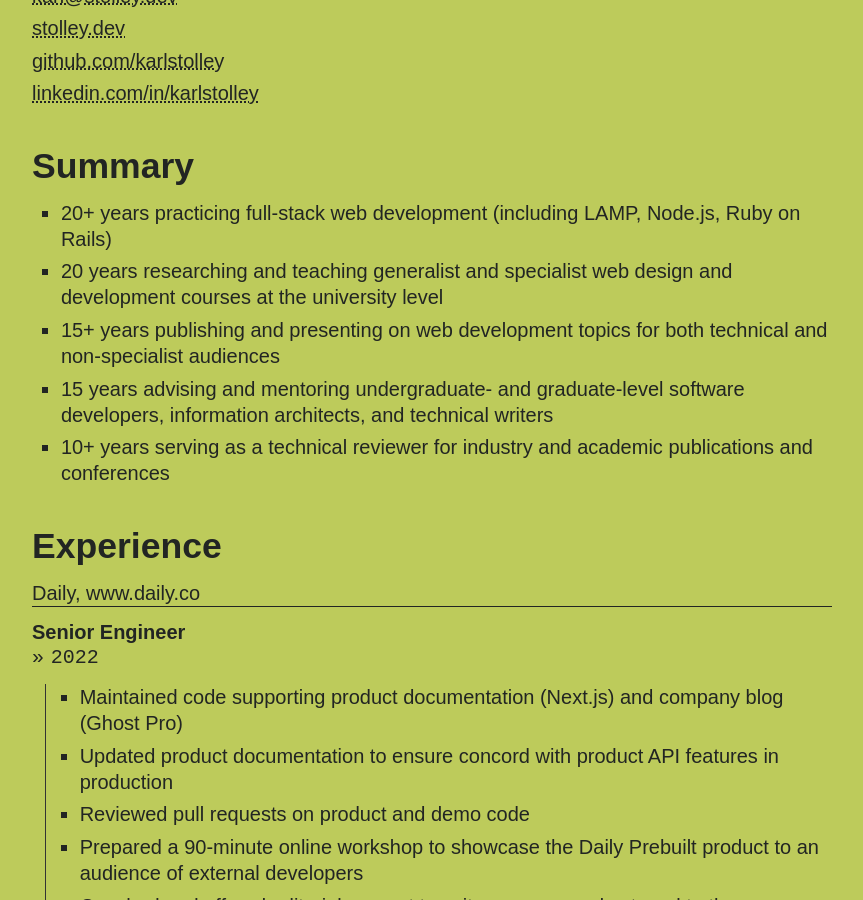
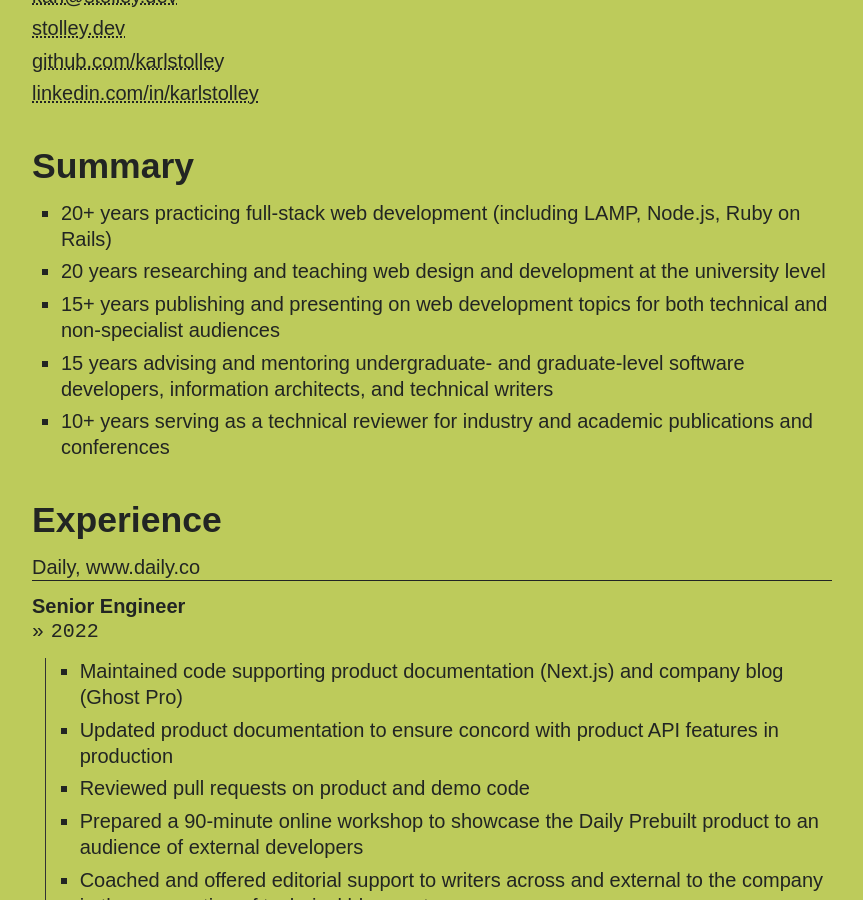
Before and after one commit to karlstolley/stolley.dev, a Jekyll site: the page built from resume/index.md, in a window 1280 px wide and 900 px high, scrolled down 313 px. Shown: the whole window, without its empty margins (96-959 px from the left). Built offline with Jekyll 4.4.1, drawn with Linux system fonts in a browser that asks for light colours; some web fonts are replaced.

Commit message:
Format and tighten a few bullet points

```diff
--- a/resume/index.md
+++ b/resume/index.md
@@ -17,11 +17,24 @@
 <article>
   <h2>Summary</h2>
   <ul>
-    <li>20+ years practicing full-stack web development (including LAMP, Node.js, Ruby on Rails)</li>
-    <li>20 years researching and teaching generalist and specialist web design and development courses at the university level</li>
-    <li>15+ years publishing and presenting on web development topics for both technical and non-specialist audiences</li>
-    <li>15 years advising and mentoring undergraduate- and graduate-level software developers, information architects, and technical writers</li>
-    <li>10+ years serving as a technical reviewer for industry and academic publications and conferences</li>
+    <li>
+      20+ years practicing full-stack web development (including LAMP, Node.js, Ruby on Rails)
+    </li>
+    <li>
+      20 years researching and teaching web design and development at the university level
+    </li>
+    <li>
+      15+ years publishing and presenting on web development topics for both technical and
+      non-specialist audiences
+    </li>
+    <li>
+      15 years advising and mentoring undergraduate- and graduate-level software developers,
+      information architects, and technical writers
+    </li>
+    <li>
+      10+ years serving as a technical reviewer for industry and academic publications and
+      conferences
+    </li>
   </ul>
 </article>
 
@@ -340,7 +353,8 @@
       Linear, Bugzilla. TravisCI. Markdown.
     </li>
     <li>
-      <b>Design and video-production tools:</b> Figma, Pixelmator, Concepts. Final Cut Pro.</li>
+      <b>Design and video-production tools:</b> Figma, Pixelmator, Concepts. Final Cut Pro.
+    </li>
     <li>
       <b>Writing and editorial:</b> The Chicago Manual of Style; Garner’s Modern English Usage.
     </li>
```
